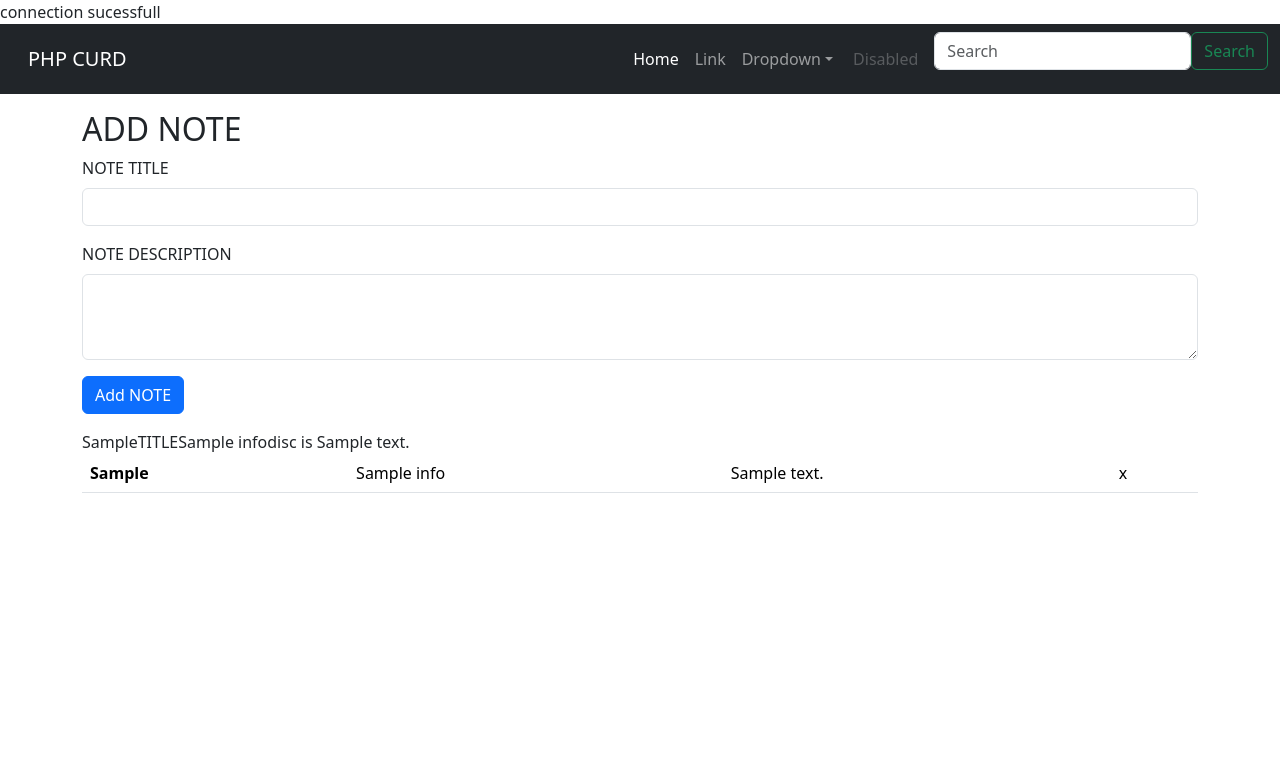
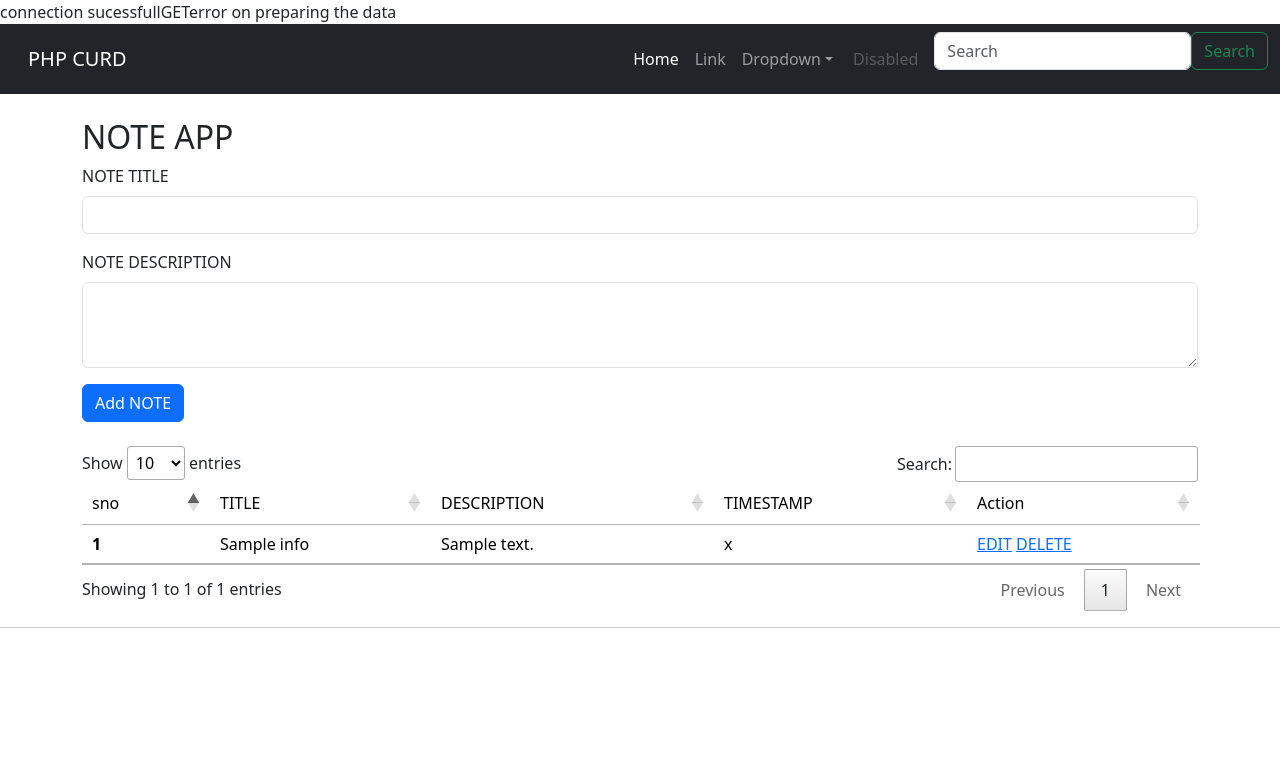
Before and after one commit to Rohit-YV/NOTE-APP, a PHP site: page /index.php in a window 1280 px wide. Shown: the top 783 px of the page. Run offline with PHP 8.4, Linux system fonts and the light colour scheme; tables that the repository leaves empty or names only in its code hold one stand-in row (values such as "Sample post"); some libraries are stand-ins or nearby versions.

Commit message:
Update index.php

```diff
--- a/index.php
+++ b/index.php
@@ -1,4 +1,5 @@
 <?php
+$insert = false;
 $con = new mysqli("localhost","root","","notes",4306);
 if($con->connect_error){
   echo $con->connect_error;
@@ -6,7 +7,27 @@ if($con->connect_error){
 else{
   echo "connection sucessfull";
 }
+echo $_SERVER["REQUEST_METHOD"];
+if ($_SERVER['REQUEST_METHOD']=='POST'){
+    $title=$_POST["title"];
+    $description=$_POST["description"];
+    $stm = $con->prepare("INSERT INTO `notes_info`(`title`, `description`) VALUES (?, ?)");
 
+   if($stm){
+    $stm->bind_param("ss",$title,$description);
+   }
+   if($stm->execute()){
+    // echo "data inserted sucessfully";
+    $insert = true;
+   }
+   else {
+    echo "error" . $stm->error;
+   }
+   $stm->close();
+}
+else{
+  echo "error on preparing the data".$con->error;
+}
 ?>
 
 <!doctype html>
@@ -18,10 +39,44 @@ else{
 
     <!-- Bootstrap CSS -->
     <link rel="stylesheet" href="https://cdn.jsdelivr.net/npm/bootstrap@5.3.3/dist/css/bootstrap.rtl.min.css" integrity="sha384-dpuaG1suU0eT09tx5plTaGMLBsfDLzUCCUXOY2j/LSvXYuG6Bqs43ALlhIqAJVRb" crossorigin="anonymous">
+    <link rel="stylesheet" href="//cdn.datatables.net/2.1.8/css/dataTables.dataTables.min.css">
+    <script src="https://code.jquery.com/jquery-3.7.1.js" integrity="sha256-eKhayi8LEQwp4NKxN+CfCh+3qOVUtJn3QNZ0TciWLP4=" crossorigin="anonymous"></script>
 
     <title>PHP CURD</title>
+    <script>
+      edits = document.getElementsByClassName('edit');
+      Array.form(edits).forEach(element => {
+        element.addEventListener("click",(e))=>{
+          console.log('edit',e)
+        }
+
+      });
+    </script>
   </head>
   <body>
+
+<!-- Button EDIT modal -->
+<!-- <button type="button" class="btn btn-primary" data-bs-toggle="modal" data-bs-target="#editmodal">
+  Edit Modal
+</button> -->
+<!-- Modal -->
+<div class="modal fade" id="editmodal" tabindex="-1" aria-labelledby="editmodalLabel" aria-hidden="true">
+  <div class="modal-dialog">
+    <div class="modal-content">
+      <div class="modal-header">
+        <h1 class="modal-title fs-5" id="editmodal">Edit</h1>
+        <button type="button" class="btn-close" data-bs-dismiss="modal" aria-label="Close"></button>
+      </div>
+      <div class="modal-body">
+        ...
+      </div>
+      <div class="modal-footer">
+        <button type="button" class="btn btn-secondary" data-bs-dismiss="modal">Close</button>
+        <button type="button" class="btn btn-primary">Save changes</button>
+      </div>
+    </div>
+  </div>
+</div>
           <nav class="navbar navbar-expand-lg navbar-dark bg-dark">
                     <div class="container-fluid">
                       <a class="navbar-brand" href="#">PHP CURD</a>
@@ -54,13 +109,22 @@ else{
                         <form class="d-flex" role="search">
                           <input class="form-control me-2" type="search" placeholder="Search" aria-label="Search">
                           <button class="btn btn-outline-success" type="submit">Search</button>
+
                         </form>
                       </div>
                     </div>
                   </nav>
-                  <div class="container my-3">
-                    <h2>ADD NOTE</h2>
-                    <form>
+                  <?php
+                  if($insert){
+                    echo "<div class='alert alert-success alert-dismissible fade show' role='alert'>
+  <strong>SUCESS!</strong> You NOTE HAS BEEN INSERTED SUCESSFULLY.
+  <button type='button' class='btn-close' data-bs-dismiss='alert' aria-label='Close'></button>
+</div>";
+                  }
+                  ?>
+                  <div class="container my-4">
+                    <h2> NOTE APP </h2>
+                    <form method="post" action="/curd/index.php">
                               <div class="mb-3">
                                 <label for="title" class="form-label">NOTE TITLE</label>
                                 <input type="text" class="form-control" id="title" name="title">
@@ -73,34 +137,49 @@ else{
                             </form>
 
                   </div>
+
                   <div class="container">
+                <table class="table" id="myTable">
+                  <thead>
+                    <tr>
+                      <td>
+                        sno
+                      </td>
+                      <td>
+                        TITLE
+                      </td>
+                      <td>
+                        DESCRIPTION
+                      </td>
+                      <td>
+                        TIMESTAMP
+                      </td>
+                      <td>
+                        Action
+                      </td>
+                    </tr>
+                  </thead>
                 <?php
                 $sql = "Select * from `notes_info`";
                 $result = mysqli_query($con,$sql);
+                $sno = 0;
                 while($row=mysqli_fetch_assoc($result)){
-                  echo $row['sno'] ."TITLE". $row['title']."disc is ".$row['description']."<br>";
-                }
-                ?>
-                <table class="table">
-                <thead>
-                <?php
-                $sql = "Select * from `notes_info`";
-                $result = mysqli_query($con,$sql);
-                while($row=mysqli_fetch_assoc($result)){
+                  $sno = $sno + 1;
                   echo
                   "<tr>
-                  <th scope='row'>".$row['sno']."</th>
+                  <th scope='row'>".$sno."</th>
                   <td>".$row['title']."</td>
                   <td>".$row['description']."</td>
                   <td>".$row['tstamp']."</td>
+                  <td><a class='edit' href=/EDI>EDIT</a> <a href=/del>DELETE</a></td>
                 </tr>";
                 }
                 ?>
-                </thead>
                 <tbody>
                 </tbody>
               </table>
                                 </div>
+                                <hr>
 
 
     <!-- Optional JavaScript; choose one of the two! -->
@@ -109,9 +188,12 @@ else{
     <script src="https://cdn.jsdelivr.net/npm/bootstrap@5.3.3/dist/js/bootstrap.bundle.min.js" integrity="sha384-YvpcrYf0tY3lHB60NNkmXc5s9fDVZLESaAA55NDzOxhy9GkcIdslK1eN7N6jIeHz" crossorigin="anonymous"></script>
 
     <!-- Option 2: Separate Popper and Bootstrap JS -->
-    <!--
-    <script src="https://cdn.jsdelivr.net/npm/@popperjs/core@2.11.8/dist/umd/popper.min.js" integrity="sha384-I7E8VVD/ismYTF4hNIPjVp/Zjvgyol6VFvRkX/vR+Vc4jQkC+hVqc2pM8ODewa9r" crossorigin="anonymous"></script>
+
+          <script src="https://cdn.jsdelivr.net/npm/@popperjs/core@2.11.8/dist/umd/popper.min.js" integrity="sha384-I7E8VVD/ismYTF4hNIPjVp/Zjvgyol6VFvRkX/vR+Vc4jQkC+hVqc2pM8ODewa9r" crossorigin="anonymous"></script>
     <script src="https://cdn.jsdelivr.net/npm/bootstrap@5.3.3/dist/js/bootstrap.min.js" integrity="sha384-0pUGZvbkm6XF6gxjEnlmuGrJXVbNuzT9qBBavbLwCsOGabYfZo0T0to5eqruptLy" crossorigin="anonymous"></script>
-    -->
+    <script src="//cdn.datatables.net/2.1.8/js/dataTables.min.js"></script>
+    <script>
+      let table = new DataTable('#myTable');
+    </script>
   </body>
 </html>
```
